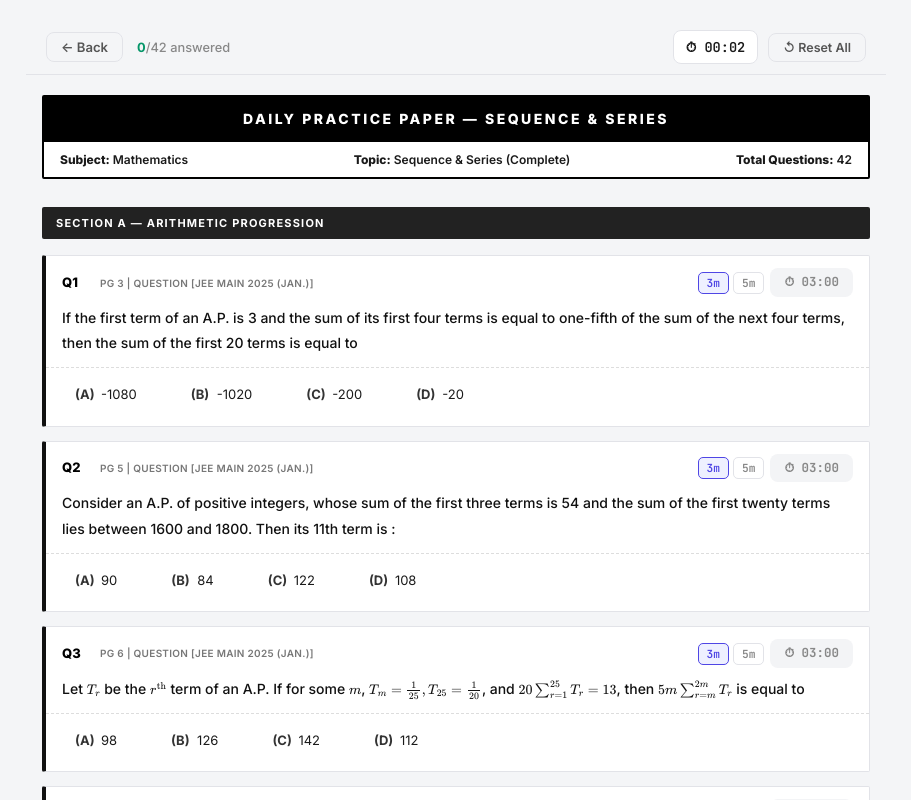
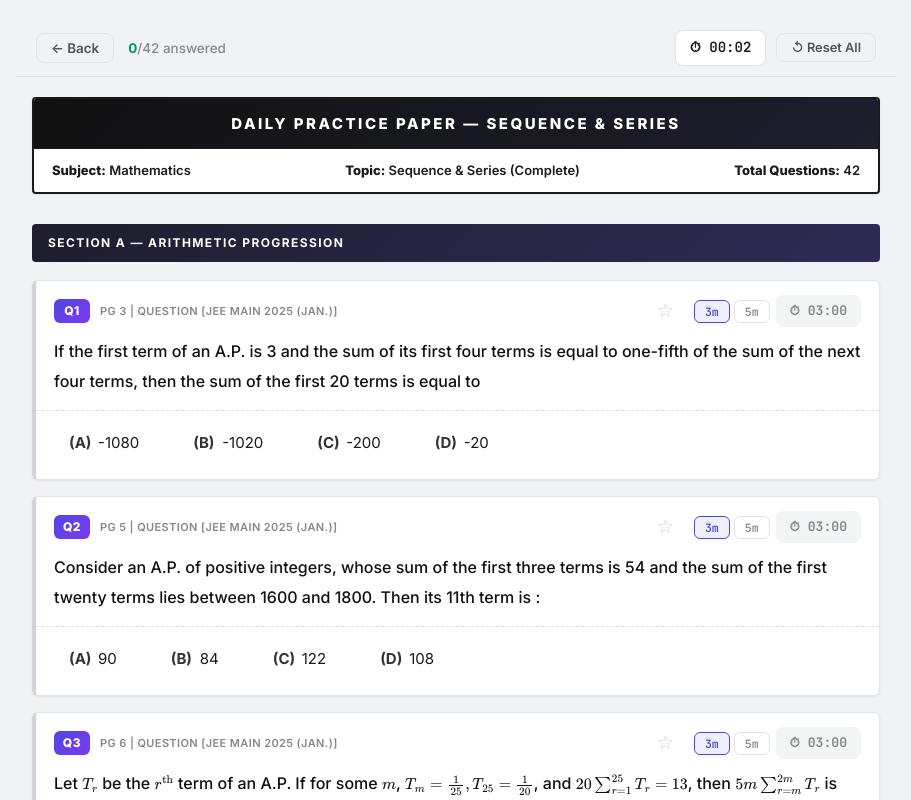
Before and after one commit to ArshPratap10/Dpp-Solver, a React (Vite) app: page / in a window 1280 px wide. Both pictures are taken after a click on the element 348 px from the left and 273 px from the top of the page. Shown: the top 800 px of the page, without its empty margins (184-1095 px from the left). Built offline with nearby package versions, Linux system fonts and the light colour scheme.

Commit message:
feat: bigger text, star/bookmark questions with localStorage persistence, visual polish

```diff
--- a/src/components/DPPView.jsx
+++ b/src/components/DPPView.jsx
@@ -1,6 +1,12 @@
 import { useState, useEffect, useCallback, useRef } from 'react';
 import QuestionCard from './QuestionCard';
 import { useTimerEngine, formatTime } from '../hooks/useTimerEngine';
+
+const STAR_KEY = 'dpp-starred';
+
+function loadStarred() {
+  try { return JSON.parse(localStorage.getItem(STAR_KEY)) || {}; } catch { return {}; }
+}
 
 export default function DPPView({ dppData, onBack }) {
   const containerRef = useRef(null);
@@ -12,10 +18,24 @@ export default function DPPView({ dppData, onBack }) {
     return all;
   });
 
+  // Starred questions (persisted)
+  const [starred, setStarred] = useState(loadStarred);
+  useEffect(() => { localStorage.setItem(STAR_KEY, JSON.stringify(starred)); }, [starred]);
+
+  const toggleStar = useCallback((id) => {
+    setStarred(prev => {
+      const next = { ...prev };
+      if (next[id]) delete next[id]; else next[id] = true;
+      return next;
+    });
+  }, []);
+
+  // Filter mode
+  const [showStarredOnly, setShowStarredOnly] = useState(false);
+
   // MathJax v3: wait for startup, then typesetPromise on each data change
   useEffect(() => {
     const run = async () => {
-      // Wait until MathJax script is loaded
       while (!window.MathJax?.startup?.promise) {
         await new Promise(r => setTimeout(r, 100));
       }
@@ -25,7 +45,7 @@ export default function DPPView({ dppData, onBack }) {
       }
     };
     run().catch(console.error);
-  }, [dppData]);
+  }, [dppData, showStarredOnly]);
 
   // Build section map
   const sectionMap = [];
@@ -64,6 +84,7 @@ export default function DPPView({ dppData, onBack }) {
 
   const answered = questions.filter(q => q.selectedOption !== null).length;
   const total = questions.length;
+  const starredCount = questions.filter(q => starred[q.id]).length;
 
   return (
     <div className="dpp-container" ref={containerRef}>
@@ -75,6 +96,14 @@ export default function DPPView({ dppData, onBack }) {
             <span>
               <span className="answered-count">{answered}</span>/{total} answered
             </span>
+            {starredCount > 0 && (
+              <button
+                className={`star-filter-btn ${showStarredOnly ? 'active' : ''}`}
+                onClick={() => setShowStarredOnly(p => !p)}
+              >
+                ★ {starredCount} starred
+              </button>
+            )}
           </div>
         </div>
         <div style={{ display: 'flex', alignItems: 'center', gap: '10px' }}>
@@ -94,26 +123,37 @@ export default function DPPView({ dppData, onBack }) {
       </div>
 
       {/* Sections + Questions */}
-      {sectionMap.map((sec, si) => (
+      {sectionMap.map((sec, si) => {
+        const sectionQs = questions.slice(sec.startIdx, sec.startIdx + sec.count);
+        const visibleQs = showStarredOnly
+          ? sectionQs.filter(q => starred[q.id])
+          : sectionQs;
+
+        if (visibleQs.length === 0) return null;
+
+        return (
           <div key={si}>
             <div className="section-hdr fade-in">{sec.title}</div>
-          {questions.slice(sec.startIdx, sec.startIdx + sec.count).map((q, i) => {
-            const globalIdx = sec.startIdx + i;
+            {visibleQs.map(q => {
+              const globalIdx = questions.indexOf(q);
               return (
                 <QuestionCard
                   key={q.id}
                   question={q}
                   index={globalIdx}
+                  starred={!!starred[q.id]}
                   onSelectOption={handleSelectOption}
                   onStartTimer={startTimer}
                   onPauseTimer={pauseTimer}
                   onResetTimer={resetTimer}
                   onSetDuration={setDuration}
+                  onToggleStar={toggleStar}
                 />
               );
             })}
           </div>
-      ))}
+        );
+      })}
     </div>
   );
 }
--- a/src/components/QuestionCard.jsx
+++ b/src/components/QuestionCard.jsx
@@ -12,8 +12,8 @@ const MathContent = memo(({ html }) => (
 ));
 
 export default function QuestionCard({
-  question, index,
-  onSelectOption, onStartTimer, onPauseTimer, onResetTimer, onSetDuration,
+  question, index, starred,
+  onSelectOption, onStartTimer, onPauseTimer, onResetTimer, onSetDuration, onToggleStar,
 }) {
   const cardRef = useRef(null);
 
@@ -27,15 +27,14 @@ export default function QuestionCard({
 
   // Card click → start timer if idle
   const handleCardClick = (e) => {
-    // Don't start if clicking on options/buttons
-    if (e.target.closest('.opt-item') || e.target.closest('.preset-btn') || e.target.closest('.timer-ctrl')) return;
+    if (e.target.closest('.opt-item') || e.target.closest('.preset-btn') || e.target.closest('.timer-ctrl') || e.target.closest('.star-btn')) return;
     if (isIdle) {
       onStartTimer(question.id);
     }
   };
 
   // Card class
-  let cardCls = 'q-card';
+  let cardCls = 'q-card fade-in';
   if (options.length === 0) cardCls += ' no-opts';
   if (isRunning && !isWarning) cardCls += ' active-timer';
   if (isWarning) cardCls += ' warning-timer';
@@ -57,8 +56,17 @@ export default function QuestionCard({
     >
       {/* Header Row */}
       <div className="q-header-row">
-        <span className="q-num">Q{index + 1}</span>
+        <span className="q-num-badge">Q{index + 1}</span>
         <span className="q-source">{question.header}</span>
+
+        {/* Star button */}
+        <button
+          className={`star-btn ${starred ? 'starred' : ''}`}
+          onClick={(e) => { e.stopPropagation(); onToggleStar(question.id); }}
+          title={starred ? 'Unstar' : 'Star this question'}
+        >
+          {starred ? '★' : '☆'}
+        </button>
 
         {/* Timer Pill & Controls */}
         <div style={{ display: 'flex', alignItems: 'center', gap: '6px', flexShrink: 0 }}>
--- a/src/index.css
+++ b/src/index.css
@@ -5,10 +5,10 @@
 @import url('https://fonts.googleapis.com/css2?family=Inter:wght@400;500;600;700;800;900&family=JetBrains+Mono:wght@400;500;600;700&display=swap');
 
 :root {
-  --bg: #f4f5f7;
+  --bg: #f0f2f5;
   --bg-card: #ffffff;
   --bg-header: #000000;
-  --bg-section: #222222;
+  --bg-section: #1e1e2e;
   --bg-meta: #fafafa;
   --bg-hover: #f0f1ff;
   --bg-selected: #eef0ff;
@@ -33,14 +33,16 @@
   --amber-bg: #fffbeb;
   --red: #dc2626;
   --red-bg: #fef2f2;
+  --star: #f59e0b;
 
   --font: 'Inter', -apple-system, BlinkMacSystemFont, 'Segoe UI', sans-serif;
   --font-mono: 'JetBrains Mono', 'Fira Code', monospace;
 
-  --radius: 10px;
-  --shadow-sm: 0 1px 3px rgba(0,0,0,0.06);
-  --shadow-md: 0 4px 16px rgba(0,0,0,0.08);
-  --shadow-lg: 0 8px 32px rgba(0,0,0,0.12);
+  --radius: 12px;
+  --radius-sm: 8px;
+  --shadow-sm: 0 1px 3px rgba(0,0,0,0.05), 0 1px 2px rgba(0,0,0,0.03);
+  --shadow-md: 0 4px 20px rgba(0,0,0,0.07);
+  --shadow-lg: 0 8px 32px rgba(0,0,0,0.10);
 
   --ease: cubic-bezier(0.22, 1, 0.36, 1);
 }
@@ -51,7 +53,7 @@ body {
   font-family: var(--font);
   background: var(--bg);
   color: var(--text);
-  line-height: 1.65;
+  line-height: 1.7;
   min-height: 100vh;
   -webkit-font-smoothing: antialiased;
 }
@@ -66,12 +68,12 @@ body {
    HOME PAGE — Chapter Grid
    ══════════════════════════════════════════ */
 .home-container {
-  max-width: 900px;
+  max-width: 920px;
   margin: 0 auto;
-  padding: 40px 20px 80px;
+  padding: 48px 20px 80px;
 }
 .home-title {
-  font-size: 2rem;
+  font-size: 2.1rem;
   font-weight: 900;
   letter-spacing: -1px;
   text-align: center;
@@ -80,8 +82,8 @@ body {
 .home-subtitle {
   text-align: center;
   color: var(--text-muted);
-  font-size: 0.92rem;
-  margin-bottom: 36px;
+  font-size: 0.95rem;
+  margin-bottom: 40px;
 }
 .home-actions {
   display: flex;
@@ -93,25 +95,26 @@ body {
 /* Chapter Cards */
 .chapter-grid {
   display: grid;
-  grid-template-columns: repeat(auto-fill, minmax(260px, 1fr));
-  gap: 16px;
+  grid-template-columns: repeat(auto-fill, minmax(280px, 1fr));
+  gap: 18px;
 }
 .chapter-card {
   background: var(--bg-card);
   border: 1.5px solid var(--border);
   border-radius: var(--radius);
-  padding: 20px 22px;
+  padding: 22px 24px;
   cursor: pointer;
   transition: all 0.3s var(--ease);
   position: relative;
   overflow: hidden;
+  box-shadow: var(--shadow-sm);
 }
 .chapter-card::before {
   content: '';
   position: absolute;
   top: 0; left: 0;
   width: 4px; height: 100%;
-  background: var(--accent);
+  background: linear-gradient(180deg, var(--accent), #7c3aed);
   transform: scaleY(0);
   transition: transform 0.3s var(--ease);
   transform-origin: top;
@@ -119,7 +122,7 @@ body {
 .chapter-card:hover {
   border-color: var(--accent);
   box-shadow: var(--shadow-md);
-  transform: translateY(-2px);
+  transform: translateY(-3px);
 }
 .chapter-card:hover::before { transform: scaleY(1); }
 
@@ -128,21 +131,21 @@ body {
   margin-bottom: 10px;
 }
 .chapter-card-title {
-  font-size: 1rem;
+  font-size: 1.05rem;
   font-weight: 700;
   margin-bottom: 4px;
 }
 .chapter-card-meta {
-  font-size: 0.78rem;
+  font-size: 0.82rem;
   color: var(--text-muted);
   display: flex;
   gap: 12px;
 }
 .chapter-card-badge {
   display: inline-block;
-  font-size: 0.68rem;
+  font-size: 0.7rem;
   font-weight: 700;
-  padding: 3px 9px;
+  padding: 3px 10px;
   border-radius: 99px;
   background: var(--accent-light);
   color: var(--accent);
@@ -171,7 +174,7 @@ body {
    DPP VIEW — Paper Layout
    ══════════════════════════════════════════ */
 .dpp-container {
-  max-width: 860px;
+  max-width: 880px;
   margin: 0 auto;
   padding: 20px 16px 80px;
 }
@@ -181,8 +184,9 @@ body {
   position: sticky;
   top: 0;
   z-index: 100;
-  background: rgba(244,245,247,0.85);
-  backdrop-filter: blur(12px);
+  background: rgba(240,242,245,0.88);
+  backdrop-filter: blur(14px);
+  -webkit-backdrop-filter: blur(14px);
   border-bottom: 1px solid var(--border);
   margin: 0 -16px;
   padding: 10px 20px;
@@ -201,10 +205,10 @@ body {
   gap: 6px;
   background: none;
   border: 1.5px solid var(--border);
-  border-radius: 8px;
+  border-radius: var(--radius-sm);
   padding: 6px 14px;
   font-family: var(--font);
-  font-size: 0.82rem;
+  font-size: 0.84rem;
   font-weight: 600;
   color: var(--text-secondary);
   cursor: pointer;
@@ -212,12 +216,12 @@ body {
 }
 .back-btn:hover { border-color: var(--accent); color: var(--accent); }
 .top-bar-stats {
-  font-size: 0.8rem;
+  font-size: 0.84rem;
   color: var(--text-muted);
   font-weight: 500;
   display: flex;
   align-items: center;
-  gap: 16px;
+  gap: 14px;
 }
 .top-bar-stats .answered-count {
   color: var(--green);
@@ -225,55 +229,82 @@ body {
 }
 .session-timer {
   font-family: var(--font-mono);
-  font-size: 0.85rem;
+  font-size: 0.88rem;
   color: var(--text);
   font-weight: 600;
   background: var(--bg-card);
   border: 1px solid var(--border);
-  padding: 5px 12px;
-  border-radius: 8px;
+  padding: 5px 14px;
+  border-radius: var(--radius-sm);
 }
 
-/* ── DPP Header (matching screenshot exactly) ── */
+/* Star filter button */
+.star-filter-btn {
+  display: inline-flex;
+  align-items: center;
+  gap: 4px;
+  font-family: var(--font);
+  font-size: 0.78rem;
+  font-weight: 600;
+  padding: 4px 12px;
+  border: 1.5px solid var(--border);
+  border-radius: 99px;
+  background: #fff;
+  color: var(--star);
+  cursor: pointer;
+  transition: all 0.2s;
+}
+.star-filter-btn:hover {
+  border-color: var(--star);
+  box-shadow: 0 0 0 3px rgba(245, 158, 11, 0.1);
+}
+.star-filter-btn.active {
+  background: #fffbeb;
+  border-color: var(--star);
+  box-shadow: 0 0 0 3px rgba(245, 158, 11, 0.12);
+}
+
+/* ── DPP Header ── */
 .dpp-header {
-  border: 2.5px solid #000;
-  margin: 20px 0 22px;
+  border: 2px solid #1a1a1a;
+  margin: 20px 0 24px;
   background: var(--bg-card);
-  border-radius: 2px;
+  border-radius: 4px;
   overflow: hidden;
+  box-shadow: var(--shadow-sm);
 }
 .dpp-title-bar {
-  background: #000;
+  background: linear-gradient(135deg, #111 0%, #1e1e2e 100%);
   color: #fff;
   text-align: center;
-  font-size: 14px;
+  font-size: 15px;
   font-weight: 800;
   letter-spacing: 2.5px;
   text-transform: uppercase;
-  padding: 10px 16px;
+  padding: 12px 16px;
 }
 .dpp-meta-bar {
   display: flex;
   justify-content: space-between;
-  padding: 8px 16px;
-  font-size: 12px;
+  padding: 10px 18px;
+  font-size: 13px;
   font-weight: 600;
-  border-top: 1.5px solid #000;
+  border-top: 1.5px solid #1a1a1a;
   color: var(--text);
 }
 .dpp-meta-bar strong { font-weight: 800; }
 
 /* ── Section Header ── */
 .section-hdr {
-  background: var(--bg-section);
+  background: linear-gradient(135deg, var(--bg-section) 0%, #2d2b55 100%);
   color: var(--text-white);
-  font-size: 11px;
+  font-size: 12px;
   font-weight: 700;
   text-transform: uppercase;
-  letter-spacing: 1.2px;
-  padding: 7px 14px;
-  margin: 28px 0 16px;
-  border-radius: 2px;
+  letter-spacing: 1.4px;
+  padding: 9px 16px;
+  margin: 30px 0 18px;
+  border-radius: 4px;
 }
 
 /* ══════════════════════════════════════════
@@ -282,30 +313,31 @@ body {
 .q-card {
   background: var(--bg-card);
   border: 1px solid var(--border);
-  border-left: 4px solid #111;
-  border-radius: 2px;
-  margin-bottom: 14px;
+  border-left: 4px solid #d1d5db;
+  border-radius: 6px;
+  margin-bottom: 16px;
   transition: all 0.3s var(--ease);
   position: relative;
   cursor: pointer;
+  box-shadow: var(--shadow-sm);
 }
 .q-card:hover {
-  box-shadow: var(--shadow-sm);
+  box-shadow: var(--shadow-md);
   border-left-color: var(--accent);
 }
 
 /* Timer states */
 .q-card.active-timer {
   border-left-color: var(--green);
-  box-shadow: 0 0 0 2px rgba(5,150,105,0.12);
+  box-shadow: 0 0 0 2px rgba(5,150,105,0.12), var(--shadow-sm);
 }
 .q-card.warning-timer {
   border-left-color: var(--amber);
-  box-shadow: 0 0 0 2px rgba(217,119,6,0.12);
+  box-shadow: 0 0 0 2px rgba(217,119,6,0.12), var(--shadow-sm);
 }
 .q-card.expired-timer {
   border-left-color: var(--red);
-  box-shadow: 0 0 0 2px rgba(220,38,38,0.12);
+  box-shadow: 0 0 0 2px rgba(220,38,38,0.12), var(--shadow-sm);
   animation: shake 0.4s var(--ease);
 }
 .q-card.answered-card {
@@ -316,34 +348,68 @@ body {
 .q-header-row {
   display: flex;
   align-items: center;
-  padding: 12px 16px 0;
-  gap: 8px;
+  padding: 14px 18px 0;
+  gap: 10px;
 }
-.q-num {
-  font-size: 13px;
+.q-num-badge {
+  display: inline-flex;
+  align-items: center;
+  justify-content: center;
+  font-size: 12px;
   font-weight: 800;
-  color: #000;
-  min-width: 30px;
+  color: #fff;
+  background: linear-gradient(135deg, var(--accent), #7c3aed);
+  min-width: 36px;
+  height: 24px;
+  padding: 0 8px;
+  border-radius: 6px;
+  letter-spacing: 0.5px;
+  flex-shrink: 0;
 }
 .q-source {
-  font-size: 10px;
+  font-size: 11px;
   font-weight: 600;
-  color: #777;
+  color: #888;
   text-transform: uppercase;
-  letter-spacing: 0.3px;
+  letter-spacing: 0.4px;
   flex: 1;
+  min-width: 0;
+  overflow: hidden;
+  text-overflow: ellipsis;
+  white-space: nowrap;
 }
 
-/* ── Timer Pill (appears on click) ── */
+/* ── Star Button ── */
+.star-btn {
+  background: none;
+  border: none;
+  font-size: 1.2rem;
+  cursor: pointer;
+  color: #ccc;
+  transition: all 0.2s var(--ease);
+  padding: 2px 4px;
+  flex-shrink: 0;
+  line-height: 1;
+}
+.star-btn:hover {
+  color: var(--star);
+  transform: scale(1.2);
+}
+.star-btn.starred {
+  color: var(--star);
+  text-shadow: 0 0 8px rgba(245, 158, 11, 0.35);
+}
+
+/* ── Timer Pill ── */
 .timer-pill {
   display: inline-flex;
   align-items: center;
   gap: 6px;
   font-family: var(--font-mono);
-  font-size: 0.92rem;
+  font-size: 0.95rem;
   font-weight: 700;
-  padding: 4px 14px;
-  border-radius: 8px;
+  padding: 5px 14px;
+  border-radius: var(--radius-sm);
   background: var(--green-bg);
   color: var(--green);
   transition: all 0.3s;
@@ -361,7 +427,7 @@ body {
 .timer-pill.idle {
   background: #f3f4f6;
   color: var(--text-muted);
-  font-size: 0.78rem;
+  font-size: 0.82rem;
 }
 
 /* Timer preset buttons */
@@ -372,11 +438,11 @@ body {
 }
 .preset-btn {
   font-family: var(--font-mono);
-  font-size: 0.7rem;
+  font-size: 0.72rem;
   font-weight: 600;
-  padding: 3px 8px;
+  padding: 3px 10px;
   border: 1px solid var(--border);
-  border-radius: 5px;
+  border-radius: 6px;
   background: #fff;
   color: var(--text-muted);
   cursor: pointer;
@@ -390,13 +456,13 @@ body {
 .timer-ctrl {
   background: none;
   border: 1px solid var(--border);
-  border-radius: 5px;
-  width: 28px;
-  height: 28px;
+  border-radius: 6px;
+  width: 30px;
+  height: 30px;
   display: inline-flex;
   align-items: center;
   justify-content: center;
-  font-size: 0.8rem;
+  font-size: 0.85rem;
   cursor: pointer;
   transition: all 0.2s;
   color: var(--text-secondary);
@@ -406,32 +472,32 @@ body {
   color: var(--accent);
 }
 
-/* ── Q Body ── */
+/* ── Q Body (BIGGER TEXT) ── */
 .q-body {
-  padding: 8px 16px 0 16px;
-  font-size: 14px;
+  padding: 10px 18px 0 18px;
+  font-size: 16px;
   font-weight: 500;
-  line-height: 1.8;
+  line-height: 1.85;
   color: #111;
 }
 
-/* ── Options (Horizontal Row) ── */
+/* ── Options (Horizontal Row, BIGGER) ── */
 .opts-row {
   display: flex;
   flex-wrap: wrap;
-  gap: 4px 28px;
-  padding: 10px 16px 14px;
-  border-top: 1px dashed #ddd;
-  margin-top: 12px;
+  gap: 6px 24px;
+  padding: 12px 18px 16px;
+  border-top: 1px dashed #e0e0e0;
+  margin-top: 14px;
   list-style: none;
 }
 .opt-item {
   display: inline-flex;
   align-items: center;
-  gap: 4px;
-  padding: 5px 12px;
-  border-radius: 6px;
-  font-size: 13px;
+  gap: 5px;
+  padding: 6px 14px;
+  border-radius: var(--radius-sm);
+  font-size: 15px;
   font-weight: 400;
   color: var(--text);
   cursor: pointer;
@@ -448,11 +514,12 @@ body {
   border-color: var(--accent);
   color: var(--accent);
   font-weight: 600;
+  box-shadow: 0 0 0 3px var(--accent-glow);
 }
 .opt-label {
   font-weight: 700;
   color: #333;
-  min-width: 22px;
+  min-width: 24px;
 }
 .opt-item.selected .opt-label {
   color: var(--accent);
@@ -460,7 +527,7 @@ body {
 
 /* ── No-options Q (integer type) ── */
 .q-card.no-opts .q-body {
-  padding-bottom: 14px;
+  padding-bottom: 16px;
 }
 
 /* ══════════════════════════════════════════
@@ -473,22 +540,22 @@ body {
   gap: 6px;
   padding: 10px 22px;
   border: none;
-  border-radius: 8px;
+  border-radius: var(--radius-sm);
   font-family: var(--font);
-  font-size: 0.85rem;
+  font-size: 0.88rem;
   font-weight: 600;
   cursor: pointer;
   transition: all 0.25s var(--ease);
   outline: none;
 }
 .btn-primary {
-  background: var(--accent);
+  background: linear-gradient(135deg, var(--accent), #7c3aed);
   color: #fff;
-  box-shadow: 0 2px 10px var(--accent-glow);
+  box-shadow: 0 2px 12px var(--accent-glow);
 }
 .btn-primary:hover {
   transform: translateY(-1px);
-  box-shadow: 0 4px 18px var(--accent-glow);
+  box-shadow: 0 4px 20px var(--accent-glow);
 }
 .btn-outline {
   background: transparent;
@@ -499,7 +566,7 @@ body {
   border-color: var(--accent);
   color: var(--accent);
 }
-.btn-sm { padding: 6px 14px; font-size: 0.78rem; }
+.btn-sm { padding: 6px 14px; font-size: 0.8rem; }
 
 /* ══════════════════════════════════════════
    ANIMATIONS
@@ -518,7 +585,7 @@ body {
 }
 
 @keyframes fadeIn {
-  from { opacity: 0; transform: translateY(8px); }
+  from { opacity: 0; transform: translateY(10px); }
   to { opacity: 1; transform: translateY(0); }
 }
 
@@ -531,10 +598,12 @@ body {
   .home-container { padding: 20px 12px 60px; }
   .dpp-container { padding: 12px 8px 60px; }
   .chapter-grid { grid-template-columns: 1fr; }
-  .opts-row { gap: 4px 16px; }
+  .opts-row { gap: 4px 14px; }
   .top-bar { flex-wrap: wrap; gap: 8px; }
-  .dpp-meta-bar { flex-direction: column; gap: 4px; font-size: 11px; }
-  .dpp-title-bar { font-size: 12px; letter-spacing: 1.5px; }
+  .dpp-meta-bar { flex-direction: column; gap: 4px; font-size: 12px; }
+  .dpp-title-bar { font-size: 13px; letter-spacing: 1.5px; }
+  .q-body { font-size: 15px; }
+  .opt-item { font-size: 14px; }
 }
 
 /* ══ MathJax ══ */
```
Lines whose indentation alone changed are shown as unchanged.
